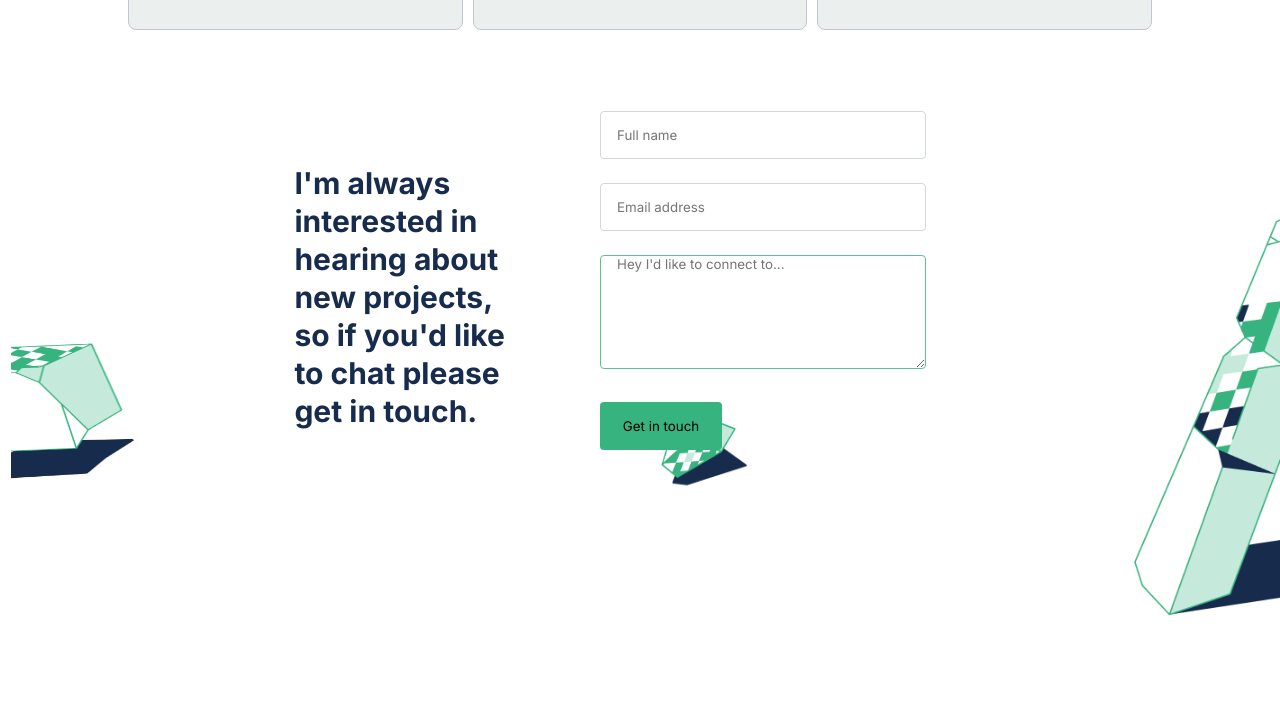
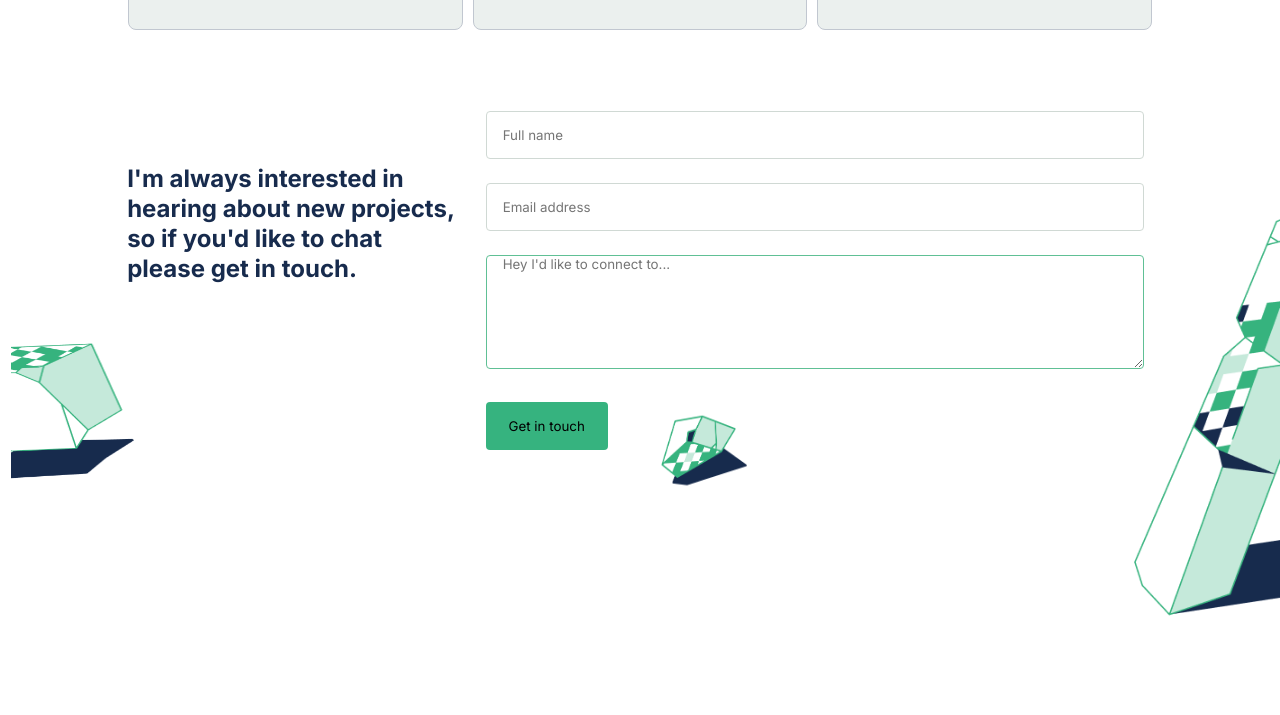
Before and after one commit to mutonic/Portfolio_Microverse, a website: page index.html in a window 1280 px wide. Shown: the part 3117-3832 px from the top of the page. Drawn offline with Linux system fonts and the light colour scheme.

Commit message:
Add reviewer suggestions

```diff
--- a/style.css
+++ b/style.css
@@ -8,6 +8,7 @@
   --skills-background-color: #ebf0ee;
   --project-button-color: #36b37f;
   --button-pressed-color: #008552;
+  --button-active-color: rgba(54, 179, 127, 0.24);
   --about-me-p-color: #42526e;
 }
 
@@ -66,10 +67,7 @@ nav {
 .container {
   height: 100%;
   width: 100%;
-  background: url('./assets/header_mobile.png');
-  background-repeat: no-repeat;
-  background-size: 100%;
-  background-position: center center;
+  background: url('./assets/header_mobile.png') no-repeat center center/100%;
   margin-top: 27px;
 }
 
@@ -326,16 +324,16 @@ nav {
   text-align: center;
   justify-content: center;
   width: 100%;
-  height: 363px;
+  height: 255px;
   color: var(--headline-color-1);
 }
 
 .project-text h2 {
   font-weight: 700;
-  font-size: 40px;
-  line-height: 52px;
+  font-size: 29px;
+  line-height: 45px;
   color: var(--headline-color-1);
-  margin-right: 20px;
+  margin-left: 1%;
 }
 
 .navbar li a {
@@ -396,6 +394,7 @@ form textarea {
 .text-form {
   display: flex;
   flex-wrap: wrap;
+  width: 100%;
 }
 
 .contact-info .headline-paragraph {
@@ -492,16 +491,20 @@ form textarea {
 
   .contact-form {
     background: none;
+    display: flex;
     align-items: flex-start;
+    justify-content: center;
+    width: 100%;
   }
 
   .text-form {
-    margin: 0 auto;
-    width: 80vh;
+    margin: 0 9.4%;
     height: auto;
     display: grid;
-    grid-template-columns: 40% 60%;
+    grid-template-columns: minmax(0, 1fr) minmax(0, 2fr);
     grid-template-rows: auto;
+    width: 80%;
+    max-width: 1100px;
   }
 
   body {
@@ -515,23 +518,27 @@ form textarea {
   }
 
   .project-text {
-    font-size: 30px;
     text-align: left;
-    margin-left: -10%;
     width: 100%;
     height: 100%;
     flex-wrap: wrap;
     margin-top: 60px;
+    margin-left: 1%;
   }
 
   .project-text h2 {
-    font-size: 30px;
-    line-height: 38px;
+    font-size: 24px;
+    line-height: 30px;
     margin-top: 40px;
   }
 
   form {
     align-items: flex-start;
+    width: 96.5%;
+  }
+
+  .form input {
+    width: 100%;
   }
 
   .contact-info p {
```
